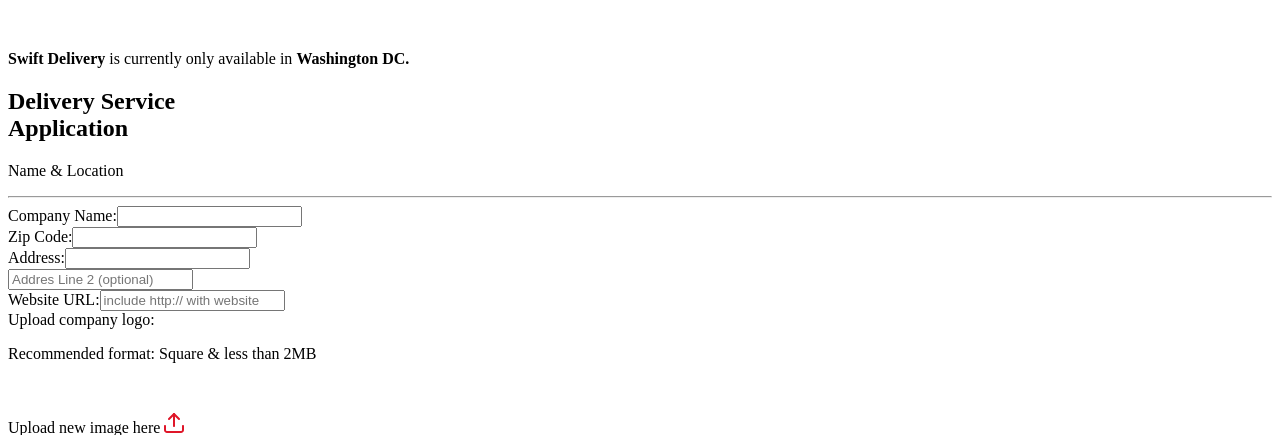
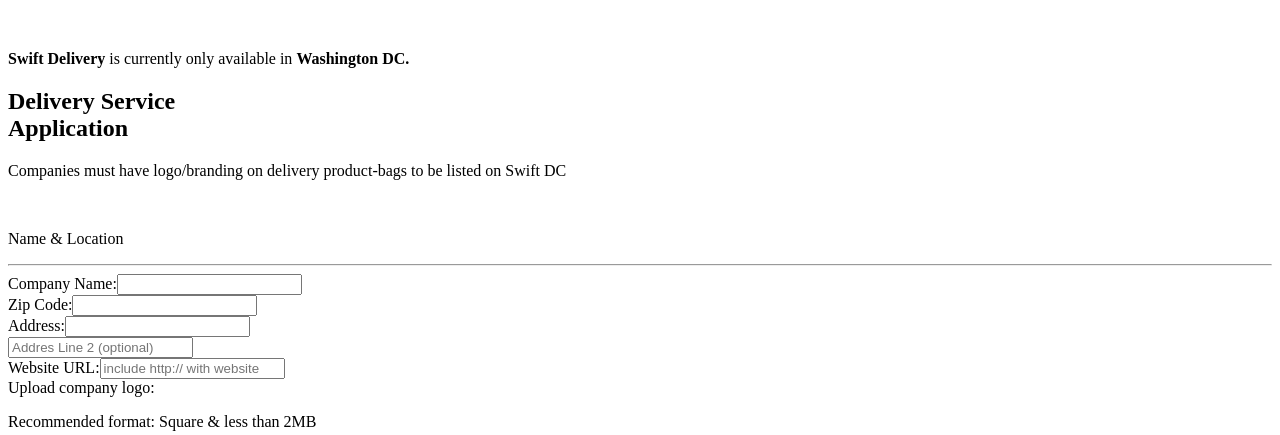
Before and after one commit to swaty007/swift-delivery, a Yii app: template frontend/views/supplier/confirm.php in a window 1280 px wide. Shown: the part 234-669 px from the top of the page. Run offline with PHP 8.4 and a stand-in for Yii, Linux system fonts and the light colour scheme; the template is opened without the code that fills it, so the values that code supplies are empty; form fields are guessed from the names that the template uses; some libraries are stand-ins or nearby versions.

Commit message:
v1.26 SD-99

```diff
--- a/frontend/views/supplier/confirm.php
+++ b/frontend/views/supplier/confirm.php
@@ -14,8 +14,12 @@
 <?= $this->render('../components/_alert', ['module' => 'available']); ?>
 <section class="supplier">
     <div class="container">
-        <h1 class="sub-title text--blue text-center supplier__h1">Delivery Service<br>
+        <h1 class="sub-title text-center supplier__h1">Delivery Service<br>
             Application</h1>
+        <p class="text text--small text--blue text-center text--bold">
+            Companies must have logo/branding on delivery product-bags to be listed on Swift DC
+        </p>
+        <br>
         <p class="text text--small text-center text--green text--bold">Name & Location</p>
         <hr class="line">
 
```
